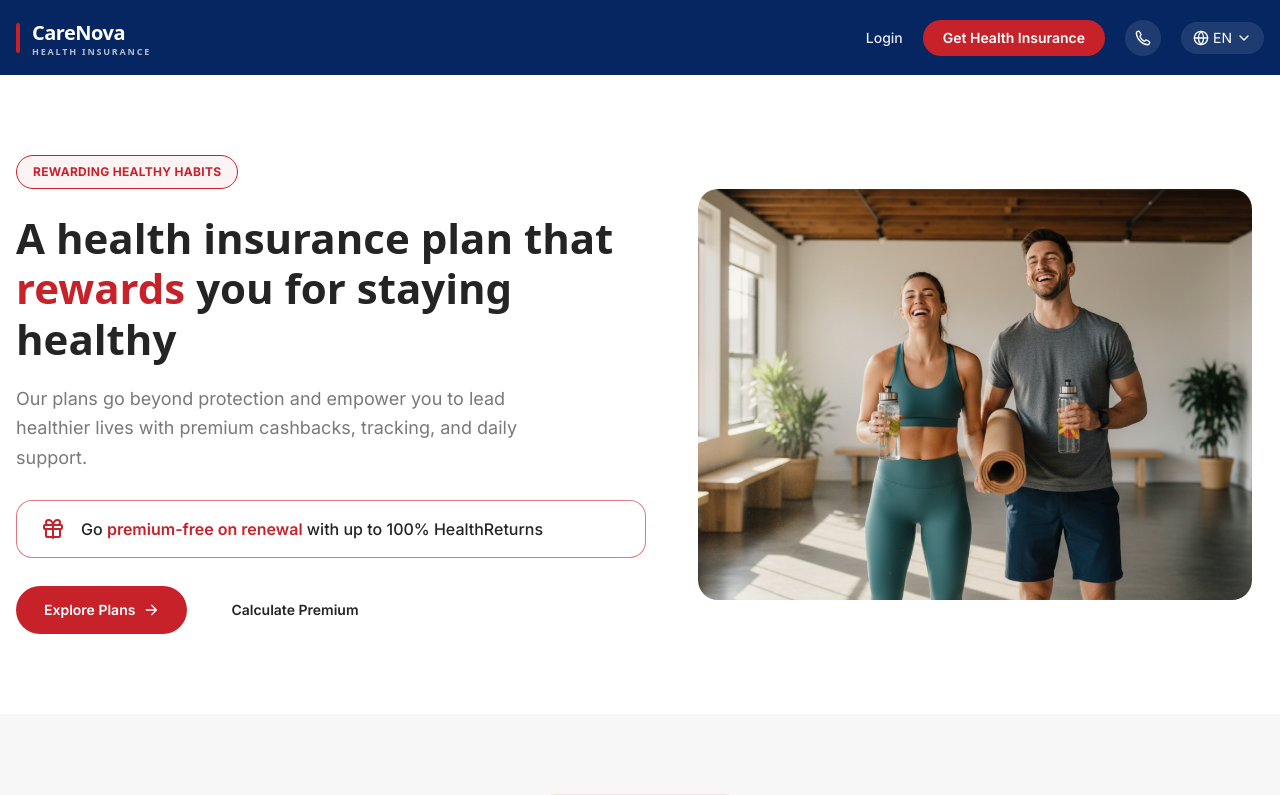
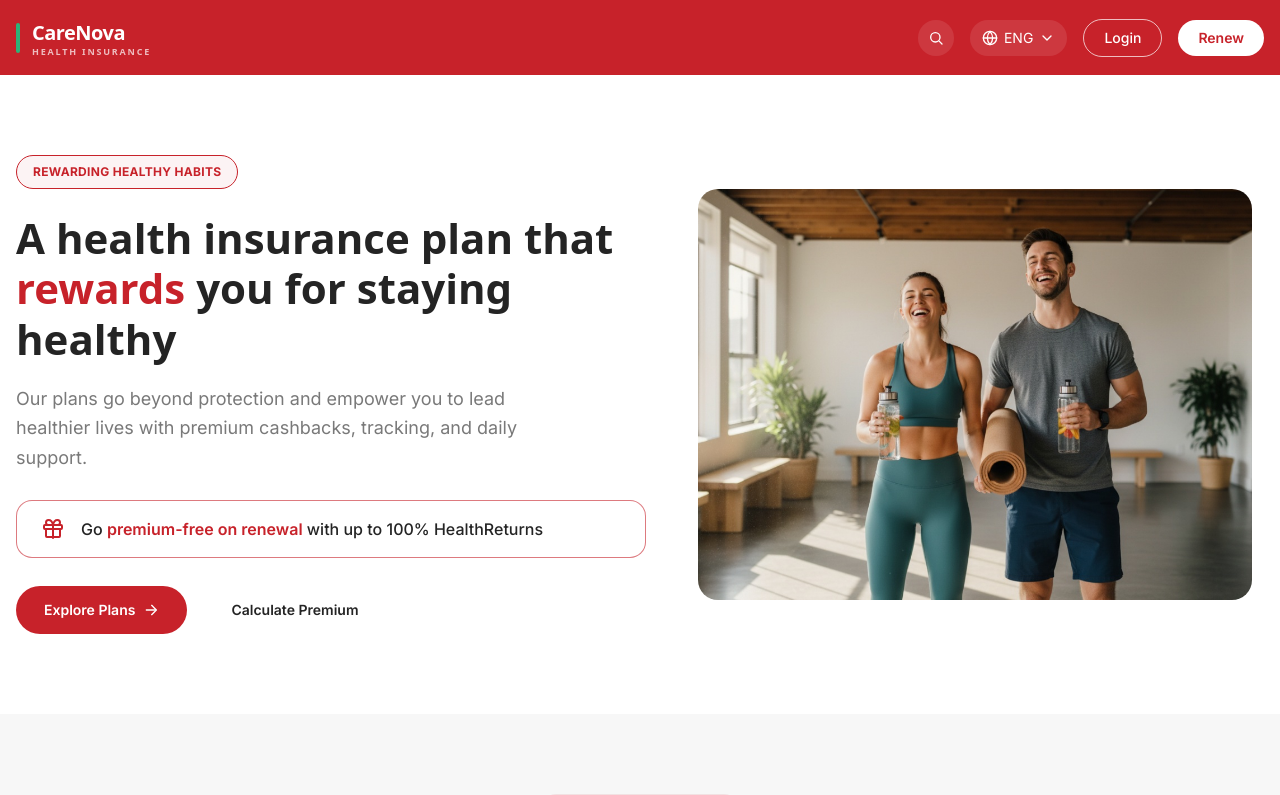
Before and after one commit to Dhamodharan-sw-dev/HLS, a React (Vite) app: page / in a window 1280 px wide. Shown: the top 795 px of the page. Built offline with nearby package versions, Linux system fonts and the light colour scheme; a web font is replaced by a local one.

Commit message:
Fix Header to match real Figma design: red background, search icon, ENG language selector, Login/Renew buttons

```diff
--- a/src/components/icons.tsx
+++ b/src/components/icons.tsx
@@ -218,6 +218,15 @@ export function QuoteIcon(props: IconProps) {
   )
 }
 
+export function SearchIcon(props: IconProps) {
+  return (
+    <svg {...base} {...props}>
+      <circle cx="11" cy="11" r="7" />
+      <path d="m21 21-4.3-4.3" />
+    </svg>
+  )
+}
+
 export function GlobeIcon(props: IconProps) {
   return (
     <svg {...base} {...props}>
--- a/src/sections/Header.tsx
+++ b/src/sections/Header.tsx
@@ -1,15 +1,15 @@
 import { useState } from 'react'
 import { Container } from '../components/Container'
-import { ChevronDownIcon, GlobeIcon, PhoneIcon } from '../components/icons'
+import { ChevronDownIcon, GlobeIcon, SearchIcon } from '../components/icons'
 
 export default function Header() {
   const [open, setOpen] = useState(false)
 
   return (
-    <header className="sticky top-0 z-50 h-[75px] bg-brand-navy text-white">
+    <header className="sticky top-0 z-50 h-[75px] bg-brand-red text-white">
       <Container className="flex h-full items-center justify-between !max-w-[1440px]">
         <a href="#top" className="flex items-center gap-3">
-          <span className="h-[30px] w-1 rounded-full bg-brand-red" />
+          <span className="h-[30px] w-1 rounded-full bg-[#2eb278]" />
           <span className="flex flex-col leading-none font-heading">
             <span className="text-xl font-bold tracking-tight">CareNova</span>
             <span className="text-[9px] font-semibold tracking-[0.2em] text-white/70">
@@ -18,35 +18,37 @@ export default function Header() {
           </span>
         </a>
 
-        <nav className="flex items-center gap-3 sm:gap-5">
+        <nav className="flex items-center gap-3 sm:gap-4">
           <a
             href="#top"
-            className="hidden text-sm font-medium text-white/90 hover:text-white sm:inline"
+            aria-label="Search"
+            className="grid h-9 w-9 place-items-center rounded-full bg-white/10 hover:bg-white/20"
+          >
+            <SearchIcon className="h-4 w-4" />
+          </a>
+          <button
+            type="button"
+            onClick={() => setOpen((o) => !o)}
+            className="hidden items-center gap-1.5 rounded-full bg-white/10 px-3 py-2 text-sm hover:bg-white/20 sm:flex"
+          >
+            <GlobeIcon className="h-4 w-4" />
+            ENG
+            <ChevronDownIcon
+              className={`h-4 w-4 transition-transform ${open ? 'rotate-180' : ''}`}
+            />
+          </button>
+          <a
+            href="#top"
+            className="hidden rounded-full border border-white/70 px-5 py-2 text-sm font-medium text-white hover:bg-white/10 sm:inline"
           >
             Login
           </a>
           <a
-            href="#insurance-plans"
-            className="hidden rounded-full bg-brand-red px-5 py-2 text-sm font-semibold hover:bg-brand-red-dark sm:inline"
+            href="#top"
+            className="rounded-full bg-white px-5 py-2 text-sm font-semibold text-brand-red hover:bg-white/90"
           >
-            Get Health Insurance
+            Renew
           </a>
-          <a
-            href="tel:18001234567"
-            aria-label="Call us"
-            className="grid h-9 w-9 place-items-center rounded-full bg-white/10 hover:bg-white/20"
-          >
-            <PhoneIcon className="h-4 w-4" />
-          </a>
-          <button
-            type="button"
-            onClick={() => setOpen((o) => !o)}
-            className="flex items-center gap-1 rounded-full bg-white/10 px-3 py-1.5 text-sm hover:bg-white/20"
-          >
-            <GlobeIcon className="h-4 w-4" />
-            EN
-            <ChevronDownIcon className={`h-4 w-4 transition-transform ${open ? 'rotate-180' : ''}`} />
-          </button>
         </nav>
       </Container>
     </header>
```
